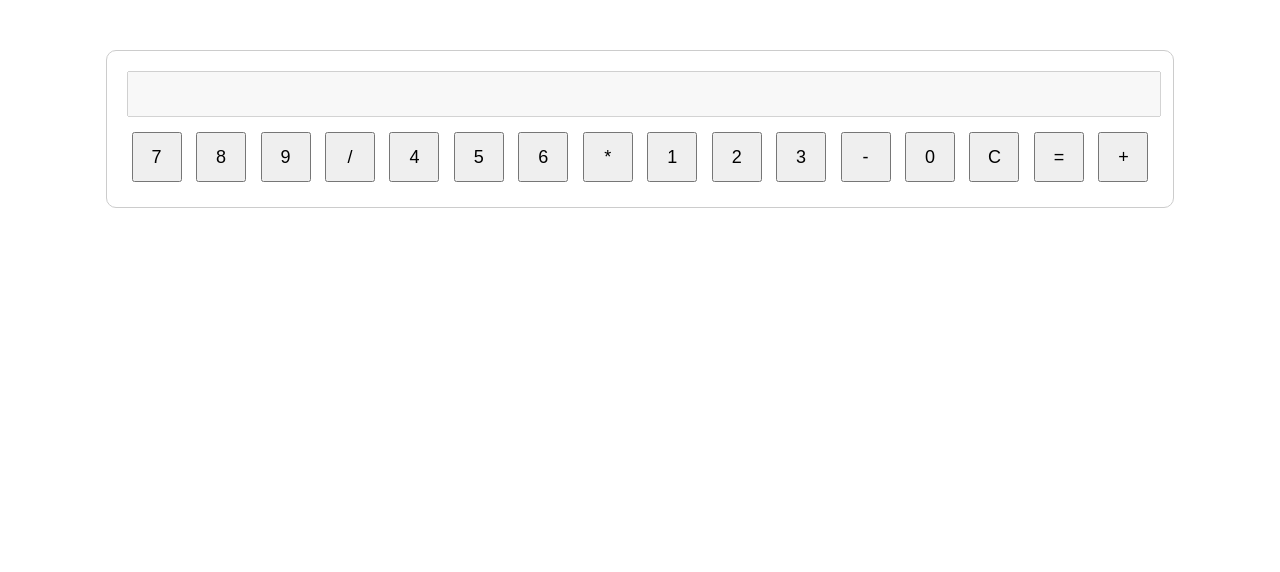
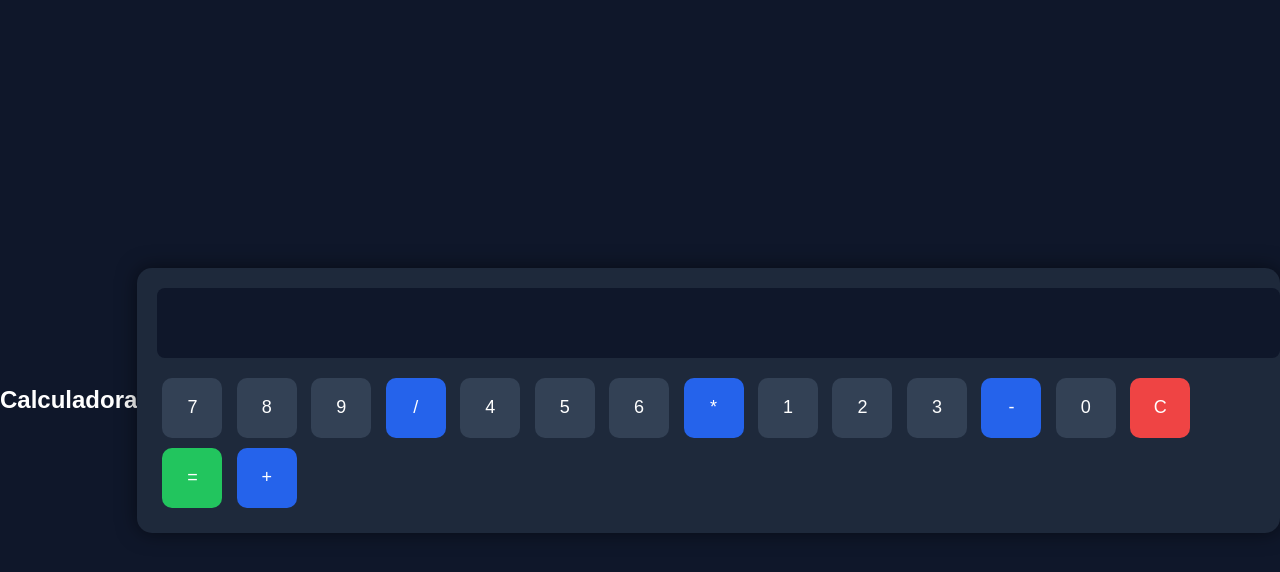
Before and after one commit to Nessquick0998/Projeto-calculadora, a plain HTML site: page index.html in a window 1280 px wide. Drawn offline with Linux system fonts and the light colour scheme.

```diff
--- a/index.html
+++ b/index.html
@@ -6,6 +6,8 @@
     <link rel="stylesheet" href="style.css">
 </head>
 <body>
+
+<h2 style="color: white; text-align: center;">Calculadora</h2>
 
 <div class="calculadora">
     <input type="text" id="display" disabled>
--- a/style.css
+++ b/style.css
@@ -1,27 +1,65 @@
 body {
-    font-family: Arial;
+    font-family: Arial, sans-serif;
+    background-color: #0f172a; /* azul escuro */
     display: flex;
     justify-content: center;
-    margin-top: 50px;
+    align-items: center;
+    height: 100vh;
+    margin: 0;
 }
 
+/* Caixa da calculadora */
 .calculadora {
-    border: 1px solid #ccc;
+    background-color: #1e293b;
     padding: 20px;
-    border-radius: 10px;
+    border-radius: 15px;
+    box-shadow: 0 0 20px rgba(0, 0, 0, 0.5);
 }
 
+/* Display */
 #display {
     width: 100%;
-    height: 40px;
-    margin-bottom: 10px;
+    height: 50px;
+    margin-bottom: 15px;
     text-align: right;
-    font-size: 18px;
+    font-size: 22px;
+    border: none;
+    border-radius: 8px;
+    padding: 10px;
+    background-color: #0f172a;
+    color: white;
 }
 
+/* Botões */
 button {
-    width: 50px;
-    height: 50px;
+    width: 60px;
+    height: 60px;
     margin: 5px;
     font-size: 18px;
+    border: none;
+    border-radius: 10px;
+    cursor: pointer;
+    background-color: #334155;
+    color: white;
+    transition: 0.2s;
 }
+
+/* Efeito hover */
+button:hover {
+    background-color: #475569;
+}
+
+/* Botões de operação */
+button:nth-child(4n) {
+    background-color: #2563eb;
+}
+
+/* Botão igual */
+button:nth-last-child(2) {
+    background-color: #22c55e;
+}
+
+/* Botão limpar */
+button:nth-last-child(3) {
+    background-color: #ef4444;
+}
```
